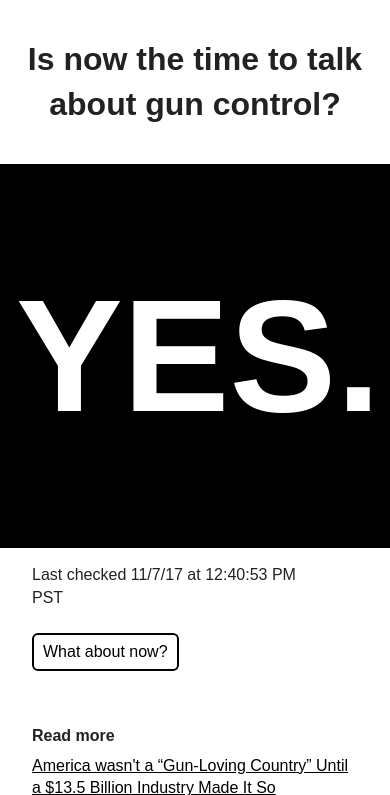
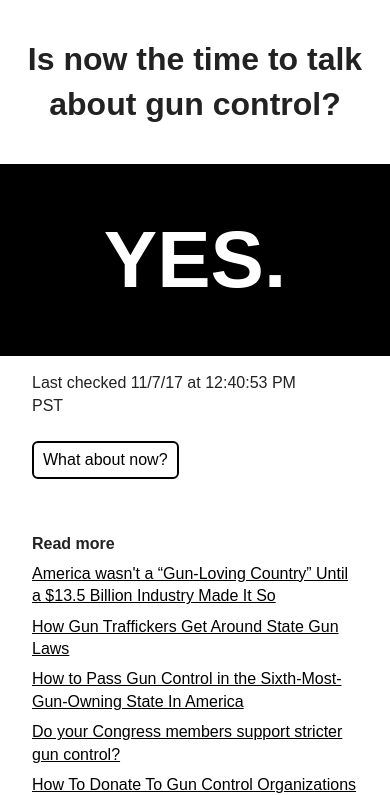
Before and after one commit to littleweaver/isnowthetime-guncontrol, a Flask app: page / in a window 390 px wide. Shown: the top 795 px of the page. Run offline with Flask 2, Linux system fonts and the light colour scheme.

Commit message:
Fixed jumbo size on very narrow screens

```diff
--- a/static/css/main.css
+++ b/static/css/main.css
@@ -113,6 +113,12 @@ h2 {
     background-color: #000;
     padding: .5em .1em;
     position: relative;
+}
+
+@media(max-width: 400px) {
+    #jumbo {
+        font-size: 5em;
+    }
 }
 
 #jumbo-footer {
```
